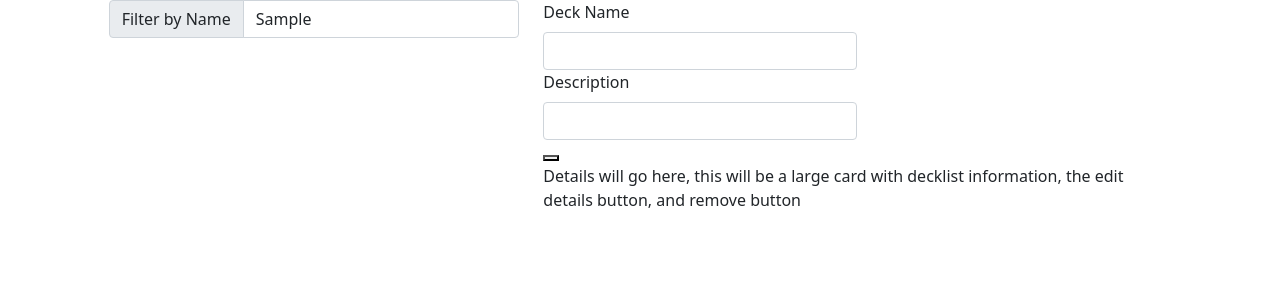
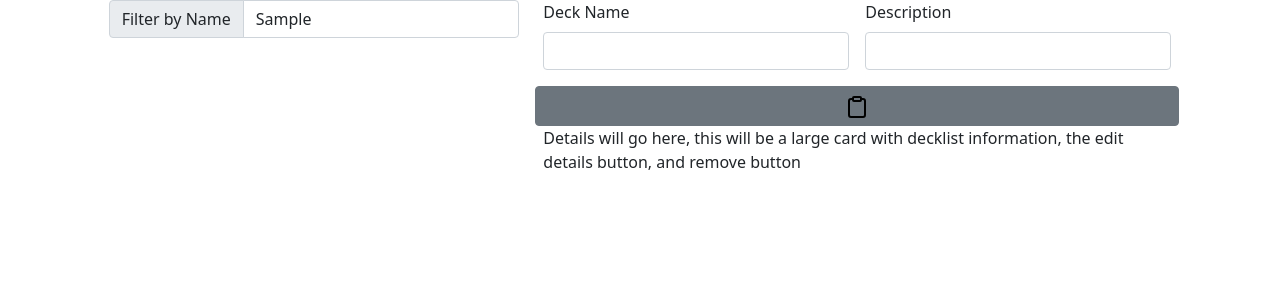
Before and after one commit to ChanceYoung/MTGDeckbuilder, a React (Create React App) app: page / in a window 1280 px wide. Both pictures are taken after typing "Sample" into the empty fields and a click on the button "Add A New Deck". Shown: the top 300 px of the page. Built offline with nearby package versions, Linux system fonts and the light colour scheme.

Commit message:
added a save icon, items get added to the list as well

```diff
--- a/src/App.js
+++ b/src/App.js
@@ -51,18 +51,20 @@ function App() {
   }
 
   const saveDecks = (deck) => {
-    let deckIndex = masterDeckList.findIndex((d) => d.id === deck.id)
 
+    let deckIndex = masterDeckList.findIndex((d) => d.deckid === deck.deckid)
+      console.log(deckIndex)
     if(deckIndex !== -1)
       {
-        setMasterDeckList([...masterDeckList, masterDeckList[deckIndex]])
-        setFilteredDecks([...masterDeckList, masterDeckList[deckIndex]])
+        console.log(deck)
       }
     else
       {
         setMasterDeckList([...masterDeckList, deck])
         setFilteredDecks([...masterDeckList, deck])
       }
+      setToggleEdit(false)
+      setToggleAdd(false)
   }
 
   return (
@@ -74,7 +76,7 @@ function App() {
       </div>
       <div className="col-6">
         {toggleDetail ? <DeckDetailView deck={currentDeck} />: <></>}
-        {toggleEdit || toggleAdd ? <DeckEditor deck={currentDeck} />: <></>}
+        {toggleEdit || toggleAdd ? <DeckEditor deck={currentDeck} onSaveDeck={saveDecks}/>: <></>}
         <p>Details will go here, this will be a large card with decklist information, the edit details button, and remove button </p>
       </div>
     </div>
--- a/src/Components/Accordion/AccordionBody.js
+++ b/src/Components/Accordion/AccordionBody.js
@@ -1,4 +1,3 @@
-import { useState } from 'react'
 import {ReactComponent as MGicon} from '../../Styles/search_icon.svg'
 
 export default function AccordionBody({content, onDetailClick}) {
--- a/src/Components/Detail/DeckEditor.js
+++ b/src/Components/Detail/DeckEditor.js
@@ -1,5 +1,5 @@
-import React from 'react'
 import { useState } from 'react'
+import {ReactComponent as SaveIcon} from '../../Styles/clipboard_icon.svg'
 
 export default function DeckEditor({deck, onSaveDeck}) {
     const [editedDeck, setEditedDeck] = useState(deck)
@@ -18,12 +18,13 @@ export default function DeckEditor({deck, onSaveDeck}) {
     })
    }
 
-   const saveDeck = () => {
+   const saveDeck = (e) => {
+       e.preventDefault()
        onSaveDeck(editedDeck)
    }
 
     return (
-        <form classNameName="row g-3" onSubmit={saveDeck}>
+        <form className="row g-3" onSubmit={saveDeck}>
             <div className="col-md-6">
               <label htmlFor="inputEmail4" className="form-label">Deck Name</label>
               <input type="text" className="form-control" value={editedDeck.deckname} onChange={onDeckNameChange}/>
@@ -32,7 +33,8 @@ export default function DeckEditor({deck, onSaveDeck}) {
               <label htmlFor="inputPassword4" className="form-label">Description</label>
               <input type="text" className="form-control" id="inputPassword4" value={editedDeck.deckdescription} onChange={onDeckDescriptionChange}/>
             </div>
-            <button type="submit"> </button>
+
+            <button type="submit" className='btn btn-secondary'><SaveIcon/></button>
         </form>
     )
 }
```
Also changed, not shown: src/Styles/clipboard_icon.svg (added).
